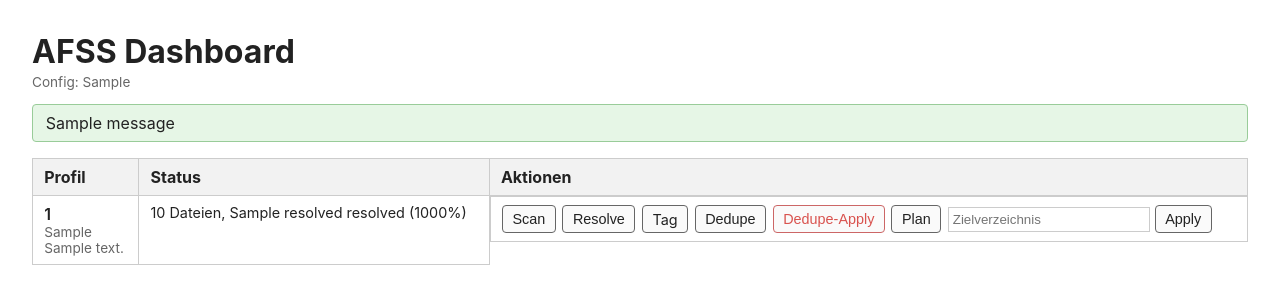
After one commit to BBBensn/AFSS-Tool, a Flask app: template afss/dashboard/templates/dashboard.html in a window 1280 px wide. The commit adds this page. Shown: the top 304 px of the page. Run offline with Flask 3, Linux system fonts and the light colour scheme; the template is opened without the code that fills it: most values are stand-ins (such as "Sample title", 1, 10 or a date in 2020); one stand-in notice (Sample message) is shown.

Commit message:
Add local web dashboard covering the full workflow
Adds afss dashboard (Flask, 127.0.0.1 only) so scan/resolve/dedupe/
plan/apply can be triggered from the browser instead of the terminal,
alongside the existing tag UI. Refactors tag_web into a Blueprint with
/tag/<profile_id>/ routes so both the standalone `afss tag --web` and
the dashboard can mount the same tagging UI. Also hardens .gitignore
to exclude artists.json/providers.json/mapping.json anywhere in the
repo, not just under config/, after finding real unanonymized data
sitting untracked in legacy/config/ (never committed, but the repo is
public on GitHub).

Co-Authored-By: Claude Sonnet 5 <noreply@anthropic.com>

```diff
--- /dev/null
+++ b/afss/dashboard/templates/dashboard.html
@@ -0,0 +1,111 @@
+<!doctype html>
+<html lang="de">
+<head>
+<meta charset="utf-8">
+<meta name="color-scheme" content="light dark">
+<title>AFSS Dashboard</title>
+<style>
+  :root {
+    --bg: #ffffff; --fg: #222222; --muted: #666666; --border: #cccccc;
+    --th-bg: #f2f2f2; --btn-bg: #fafafa; --btn-hover: #eeeeee;
+    --flash-ok-bg: #e6f6e6; --flash-ok-border: #99cc99;
+    --flash-error-bg: #fdecea; --flash-error-border: #ee9999;
+  }
+  @media (prefers-color-scheme: dark) {
+    :root {
+      --bg: #1c1c1e; --fg: #eaeaea; --muted: #a0a0a0; --border: #444444;
+      --th-bg: #2a2a2c; --btn-bg: #2f2f31; --btn-hover: #3a3a3c;
+      --flash-ok-bg: #123320; --flash-ok-border: #2e7d4f;
+      --flash-error-bg: #3a1f1f; --flash-error-border: #a94442;
+    }
+  }
+  body { font-family: -apple-system, BlinkMacSystemFont, sans-serif; margin: 2rem; color: var(--fg); background: var(--bg); }
+  h1 { margin-bottom: 0.2rem; }
+  .config-path { color: var(--muted); font-size: 0.85em; margin-top: 0; }
+  .flash { padding: 0.5rem 0.8rem; border-radius: 4px; margin: 0.3rem 0; }
+  .flash-ok { background: var(--flash-ok-bg); border: 1px solid var(--flash-ok-border); }
+  .flash-error { background: var(--flash-error-bg); border: 1px solid var(--flash-error-border); }
+  table { border-collapse: collapse; width: 100%; margin-top: 1rem; }
+  th, td { border: 1px solid var(--border); padding: 0.5rem 0.7rem; text-align: left; vertical-align: top; }
+  th { background: var(--th-bg); }
+  .profile-id { font-weight: 600; }
+  .root-path { color: var(--muted); font-size: 0.85em; }
+  .stats { font-size: 0.9em; }
+  .not-scanned { color: var(--muted); font-style: italic; }
+  .actions { display: flex; flex-wrap: wrap; gap: 0.4rem; align-items: center; }
+  .actions form { display: inline-flex; gap: 0.3rem; align-items: center; margin: 0; }
+  button, .btn-link { padding: 0.3rem 0.6rem; cursor: pointer; border: 1px solid var(--muted); border-radius: 4px;
+    background: var(--btn-bg); text-decoration: none; color: var(--fg); font-size: 0.9em; }
+  button:hover, .btn-link:hover { background: var(--btn-hover); }
+  .btn-danger { border-color: #c66; color: #d9534f; }
+  input[type=text] { padding: 0.25rem; width: 12rem; background: var(--bg); color: var(--fg); border: 1px solid var(--border); }
+</style>
+</head>
+<body>
+<h1>AFSS Dashboard</h1>
+<p class="config-path">Config: {{ config_dir }}</p>
+
+{% with messages = get_flashed_messages(with_categories=true) %}
+  {% for category, message in messages %}
+    <div class="flash flash-{{ 'error' if category == 'error' else 'ok' }}">{{ message }}</div>
+  {% endfor %}
+{% endwith %}
+
+<table>
+  <thead>
+    <tr>
+      <th>Profil</th>
+      <th>Status</th>
+      <th>Aktionen</th>
+    </tr>
+  </thead>
+  <tbody>
+    {% for row in rows %}
+    {% set p = row.profile %}
+    {% set stats = row.stats %}
+    <tr>
+      <td>
+        <div class="profile-id">{{ p.id }}</div>
+        <div class="root-path">{{ p.root_path }}</div>
+        {% if p.description %}<div class="root-path">{{ p.description }}</div>{% endif %}
+      </td>
+      <td class="stats">
+        {% if stats %}
+          {{ stats.total }} Dateien, {{ stats.resolved }} resolved
+          ({{ "%.0f"|format(stats.resolved / stats.total * 100 if stats.total else 0) }}%)<br>
+          {% for media_type, count in stats.media_type_counts.items() %}
+            {{ media_type }}: {{ count }}{% if not loop.last %}, {% endif %}
+          {% endfor %}
+        {% else %}
+          <span class="not-scanned">noch nicht gescannt</span>
+        {% endif %}
+      </td>
+      <td class="actions">
+        <form method="post" action="{{ url_for('run_action', action='scan', profile_id=p.id) }}">
+          <button type="submit">Scan</button>
+        </form>
+        <form method="post" action="{{ url_for('run_action', action='resolve', profile_id=p.id) }}">
+          <button type="submit">Resolve</button>
+        </form>
+        <a class="btn-link" href="{{ url_for('tag.index', profile_id=p.id) }}">Tag</a>
+        <form method="post" action="{{ url_for('run_action', action='dedupe', profile_id=p.id) }}">
+          <button type="submit">Dedupe</button>
+        </form>
+        <form method="post" action="{{ url_for('run_action', action='dedupe_apply', profile_id=p.id) }}"
+              onsubmit="return confirm('Als pending markierte Duplikate für {{ p.id }} jetzt löschen?');">
+          <button type="submit" class="btn-danger">Dedupe-Apply</button>
+        </form>
+        <form method="post" action="{{ url_for('run_action', action='plan', profile_id=p.id) }}">
+          <button type="submit">Plan</button>
+        </form>
+        <form method="post" action="{{ url_for('run_action', action='apply', profile_id=p.id) }}">
+          <input type="text" name="target" placeholder="Zielverzeichnis">
+          <button type="submit">Apply</button>
+        </form>
+      </td>
+    </tr>
+    {% endfor %}
+  </tbody>
+</table>
+</body>
+</html>
--- a/afss/tag_web/app.py
+++ b/afss/tag_web/app.py
@@ -1,6 +1,6 @@
 from pathlib import Path
 
-from flask import Flask, jsonify, redirect, render_template, request, url_for
+from flask import Blueprint, Flask, jsonify, redirect, render_template, request, url_for
 
 from afss.tagging import (
     assign_to_existing_entity,
@@ -18,23 +18,25 @@ _KIND_BY_ACTION = {
 }
 
 
-def create_app(profile_id: str, db_path: Path | None = None) -> Flask:
-    app = Flask(__name__)
+def build_tag_blueprint(db_path: Path | None = None) -> Blueprint:
+    """Blueprint mit /<profile_id>/-Routen, damit ein Flask-Prozess mehrere Profile bedienen kann
+    (Standalone `afss tag --web` UND das Dashboard nutzen denselben Blueprint)."""
+    bp = Blueprint("tag", __name__, template_folder="templates")
 
-    @app.route("/")
-    def index():
+    @bp.route("/<profile_id>/")
+    def index(profile_id: str):
         rows = get_pending_unresolved(profile_id, db_path)
         return render_template("index.html", profile_id=profile_id, rows=rows)
 
-    @app.route("/search")
-    def search():
+    @bp.route("/<profile_id>/search")
+    def search(profile_id: str):
         kind = request.args.get("kind", "artist")
         query = request.args.get("q", "")
         matches = search_entities(kind, query, db_path)
         return jsonify([{"id": eid, "name": name} for eid, name in matches])
 
-    @app.route("/assign/<int:unresolved_id>", methods=["POST"])
-    def assign(unresolved_id: int):
+    @bp.route("/<profile_id>/assign/<int:unresolved_id>", methods=["POST"])
+    def assign(profile_id: str, unresolved_id: int):
         action = request.form.get("action", "")
 
         if action == "ignore":
@@ -48,7 +50,18 @@ def create_app(profile_id: str, db_path: Path | None = None) -> Flask:
             if entity_id:
                 assign_to_existing_entity(unresolved_id, _KIND_BY_ACTION[action], entity_id, db_path)
 
-        return redirect(url_for("index"))
+        return redirect(url_for("tag.index", profile_id=profile_id))
+
+    return bp
+
+
+def create_app(profile_id: str, db_path: Path | None = None) -> Flask:
+    app = Flask(__name__)
+    app.register_blueprint(build_tag_blueprint(db_path), url_prefix="/tag")
+
+    @app.route("/")
+    def _root():
+        return redirect(url_for("tag.index", profile_id=profile_id))
 
     return app
 
```
Also changed, not shown: afss/cli.py (+13 -0 lines), afss/dashboard/app.py (added, +78 -0 lines), afss/tag_web/templates/index.html (+23 -10 lines), tests/test_dashboard.py (added, +104 -0 lines), tests/test_tag_web.py (+16 -4 lines), afss/dashboard/__init__.py (added), 1 other file.
